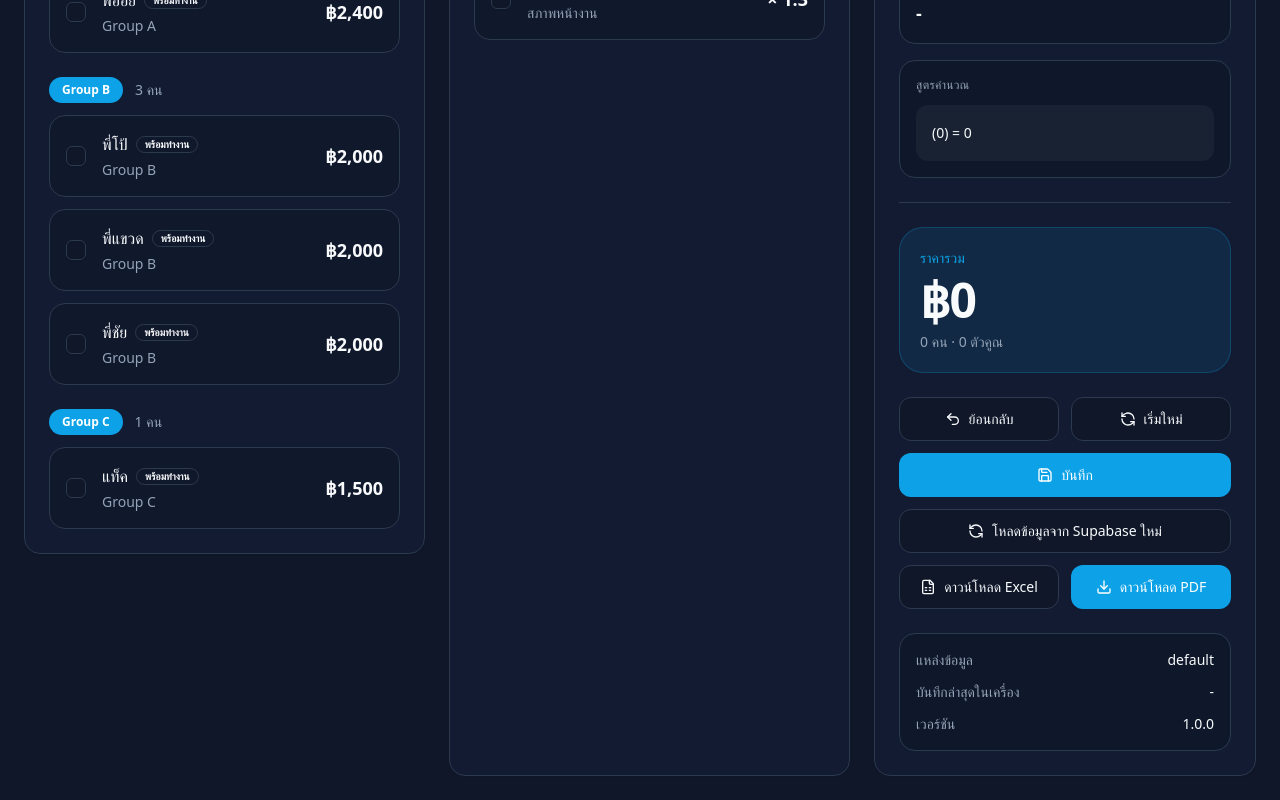
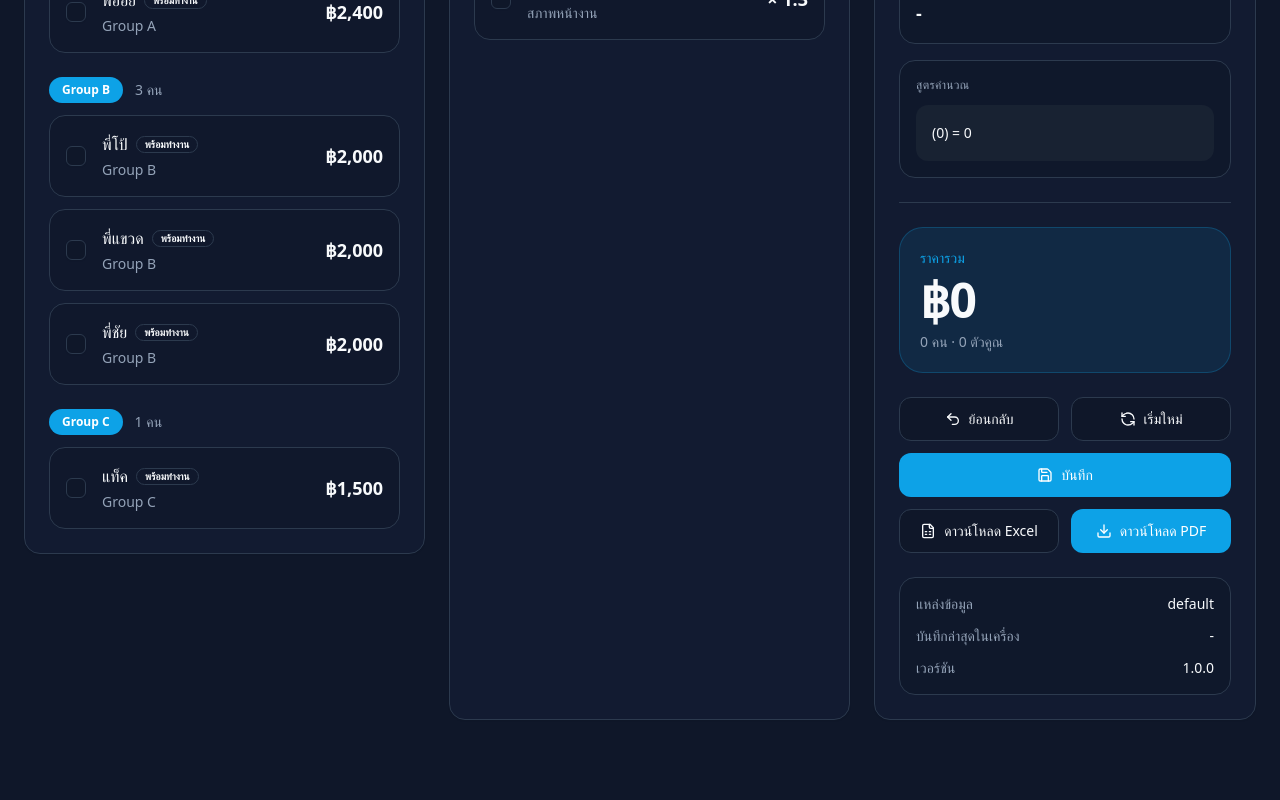
Before and after one commit to Zymm3r/Tech, a Next.js app: page / in a window 1280 px wide. Shown: the part 1146-1946 px from the top of the page. After the commit the page ends 1890 px from the top, so only its background shows below. Built offline with nearby package versions, Linux system fonts and the light colour scheme; no server answers; the database is empty.

Commit message:
Update calculator-dashboard.tsx

```diff
--- a/src/components/calculator-dashboard.tsx
+++ b/src/components/calculator-dashboard.tsx
@@ -648,10 +648,6 @@ export function CalculatorDashboard() {
                   <Save className="h-4 w-4" />
                   บันทึก
                 </Button>
-                <Button variant="outline" onClick={handleReloadCatalog} className="col-span-2">
-                  <RefreshCcw className="h-4 w-4" />
-                  โหลดข้อมูลจาก Supabase ใหม่
-                </Button>
                 <Button variant="outline" onClick={handleExportXlsx}>
                   <FileSpreadsheet className="h-4 w-4" />
                   ดาวน์โหลด Excel
```
